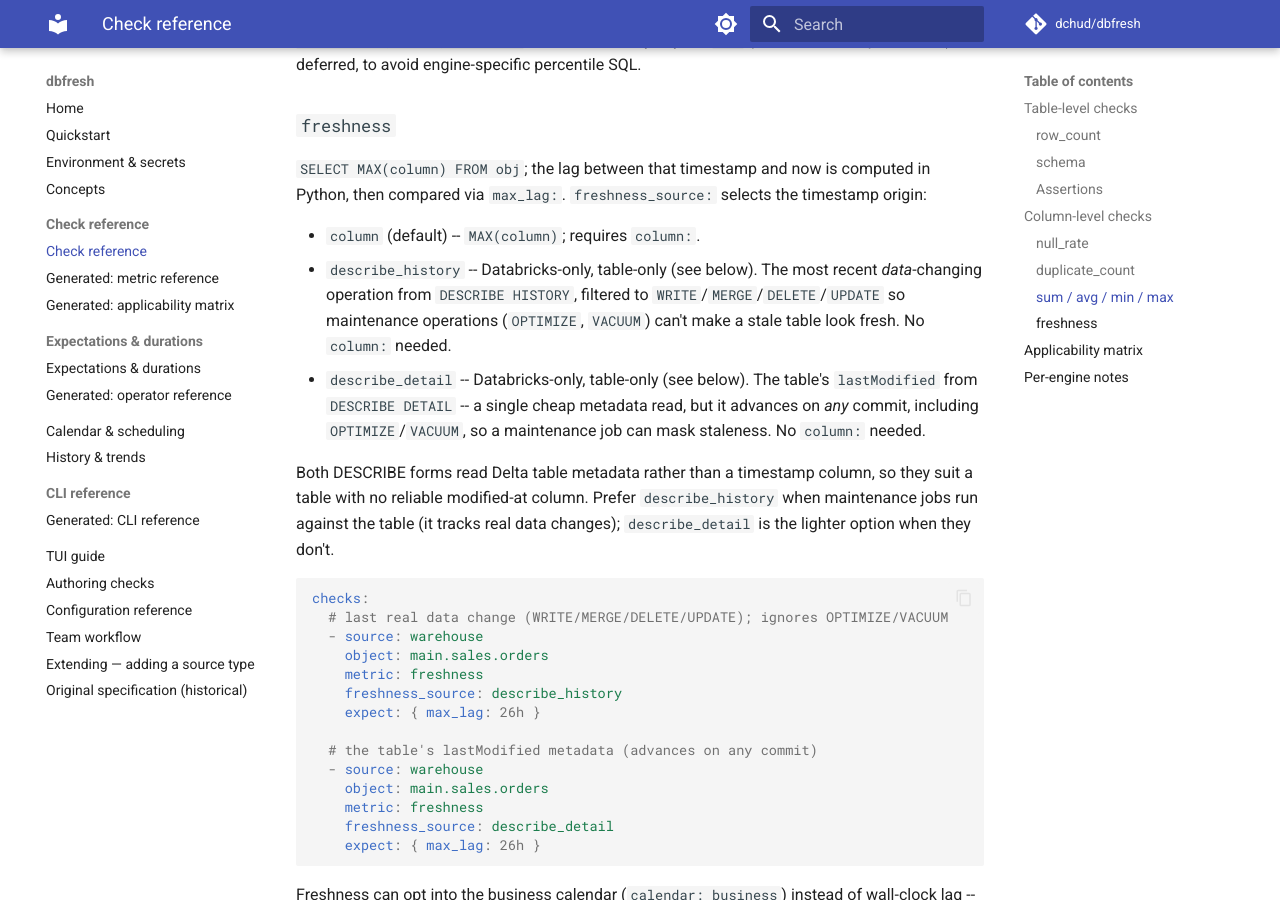
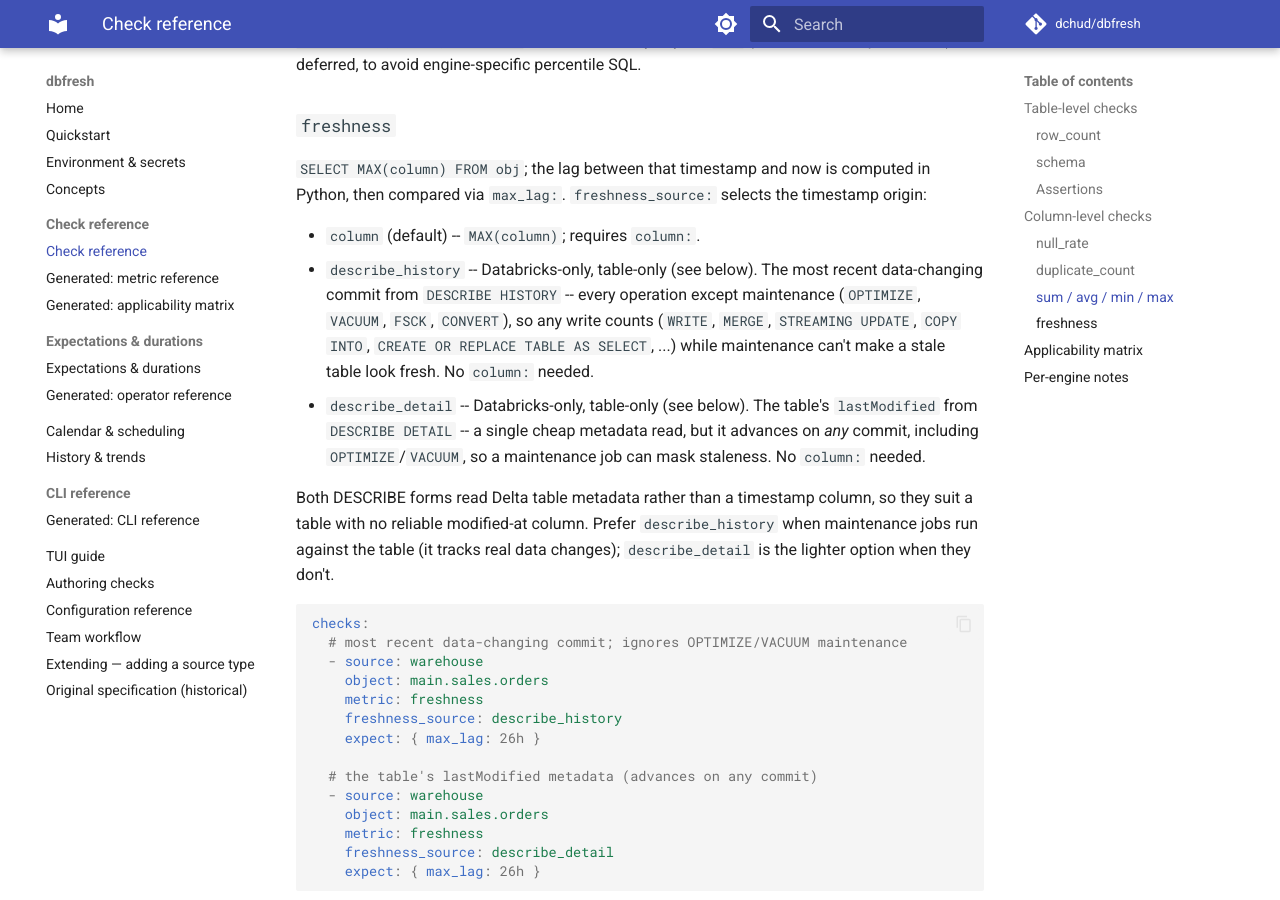
Before and after one commit to dchud/dbfresh, an MkDocs documentation site: the page built from docs/checks.md, in a window 1280 px wide and 900 px high, scrolled down 1977 px. Built offline with MkDocs 1.6.1 and Material for MkDocs 9.7.7, drawn with Linux system fonts in a browser that asks for light colours; comment, search, counter and statistics services are not loaded.

Commit message:
Count all Databricks data operations in describe_history
The describe_history freshness source allow-listed only WRITE/MERGE/
DELETE/UPDATE, so a table written by CREATE OR REPLACE TABLE AS SELECT,
STREAMING UPDATE, or COPY INTO reported no observation. Invert the
filter: exclude only maintenance operations (OPTIMIZE/VACUUM/FSCK/
CONVERT) and count every other commit as a data change.

````diff
--- a/docs/checks.md
+++ b/docs/checks.md
@@ -98,9 +98,11 @@ selects the timestamp origin:
 
 - `column` (default) -- `MAX(column)`; requires `column:`.
 - `describe_history` -- Databricks-only, table-only (see below). The most
-  recent *data*-changing operation from `DESCRIBE HISTORY`, filtered to
-  `WRITE`/`MERGE`/`DELETE`/`UPDATE` so maintenance operations (`OPTIMIZE`,
-  `VACUUM`) can't make a stale table look fresh. No `column:` needed.
+  recent data-changing commit from `DESCRIBE HISTORY` -- every operation
+  except maintenance (`OPTIMIZE`, `VACUUM`, `FSCK`, `CONVERT`), so any write
+  counts (`WRITE`, `MERGE`, `STREAMING UPDATE`, `COPY INTO`, `CREATE OR
+  REPLACE TABLE AS SELECT`, ...) while maintenance can't make a stale table
+  look fresh. No `column:` needed.
 - `describe_detail` -- Databricks-only, table-only (see below). The table's
   `lastModified` from `DESCRIBE DETAIL` -- a single cheap metadata read, but
   it advances on *any* commit, including `OPTIMIZE`/`VACUUM`, so a
@@ -113,7 +115,7 @@ real data changes); `describe_detail` is the lighter option when they don't.
 
 ```yaml
 checks:
-  # last real data change (WRITE/MERGE/DELETE/UPDATE); ignores OPTIMIZE/VACUUM
+  # most recent data-changing commit; ignores OPTIMIZE/VACUUM maintenance
   - source: warehouse
     object: main.sales.orders
     metric: freshness
````
Also changed, not shown: CHANGELOG.md (+4 -0 lines), 2 other files.
